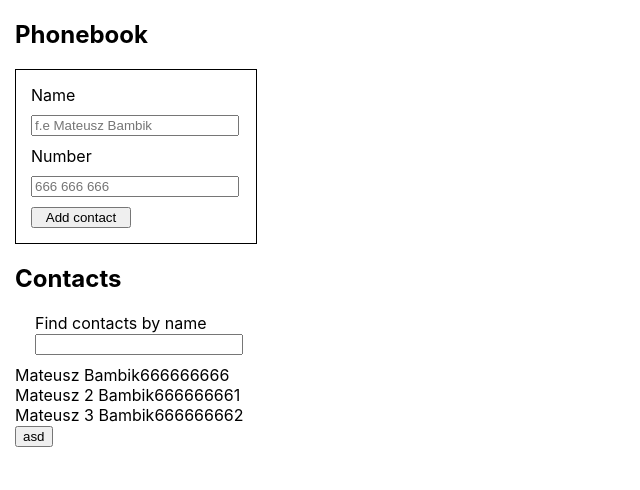
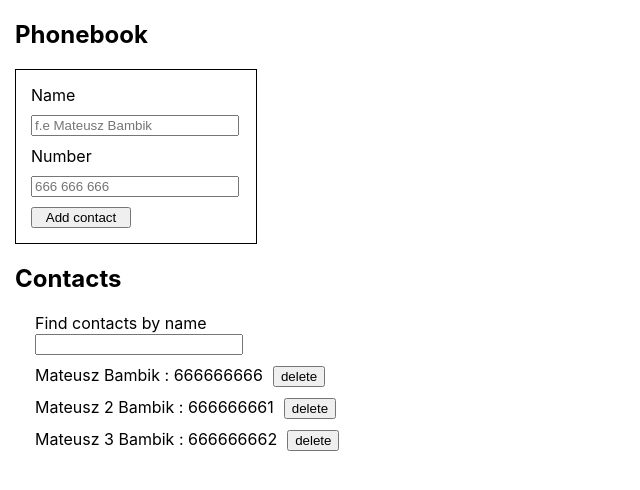
Before and after one commit to PPacuk/goit-react-hw-06-phonebook, a React (Create React App) app: page / in a window 1280 px wide. Shown: the top 490 px of the page, without its empty margins (0-640 px from the left). Built offline with nearby package versions, Linux system fonts and the light colour scheme.

Commit message:
added
redux deleteContact

```diff
--- a/src/components/App.jsx
+++ b/src/components/App.jsx
@@ -11,10 +11,13 @@ import { ContactList } from './ContactList/ContactList';
 import Section from './Section/Section';
 import { Filter } from './Filter/Filter';
 import css from './App.module.css';
+import { getContactCard } from 'redux/selectors';
 
 export const App = () => {
   const [contacts, setContacts] = useState([]);
   const [filter, setFilter] = useState('');
+   const reduxContactCard = useSelector(getContactCard);
+   const dispatch = useDispatch();
 
   const addContact = ({ name, number }) => {
     const contactCard = {
@@ -23,12 +26,12 @@ export const App = () => {
       number: number,
     };
 
-    const isOnList = contacts
+    const isOnList = reduxContactCard
       .map(contact => contact.name.toLocaleLowerCase())
       .includes(name.toLocaleLowerCase());
 
     if (!isOnList) {
-      const newList = [...contacts, contactCard];
+      const newList = [...reduxContactCard, contactCard];
       setContacts(newList);
       Notify.success(`${name} added to contact list!`);
       localStorage.setItem('phonebook', JSON.stringify(newList));
@@ -37,13 +40,13 @@ export const App = () => {
     }
   };
 
-  const deleteContact = contactId => {
-    setContacts(contacts.filter(contact => contact.id !== contactId));
-    localStorage.setItem(
-      'phonebook',
-      JSON.stringify(contacts.filter(contact => contact.id !== contactId))
-    );
-  };
+  // const deleteContact = contactId => {
+  //   setContacts(contacts.filter(contact => contact.id !== contactId));
+  //   localStorage.setItem(
+  //     'phonebook',
+  //     JSON.stringify(contacts.filter(contact => contact.id !== contactId))
+  //   );
+  // };
 
   const searchInputHandler = e => {
     setFilter(e.currentTarget.value);
@@ -58,34 +61,36 @@ export const App = () => {
     // eslint-disable-next-line react-hooks/exhaustive-deps
   }, []);
 
-  const reduxContactCard = useSelector(state => state.contacts);
-  const dispatch = useDispatch();
+
 
   return (
     <>
       <Section title="Phonebook">
-        <ContactForm onAddContact={addContact} />
+        <ContactForm />
       </Section>
       <Section title="Contacts">
         <div className={css.contactsWrapper}>
           <Filter searchInputHandler={searchInputHandler} />
           <ContactList
             filter={filter}
-            contacts={contacts}
-            deleteContact={deleteContact}
+            // contacts={contacts}
+            // deleteContact={deleteContact}
           />
         </div>
       </Section>
 
-      <div>
+      {/* <div>
         <ul>
           {reduxContactCard.map(e => (
-            <li key={e.id}>{e.name}{ e.number}</li>
+            <li key={e.id}>
+              {e.name}
+              {e.number}
+            </li>
           ))}
         </ul>
 
         <button onClick={() => dispatch(addContact1())}>asd</button>
-      </div>
+      </div> */}
     </>
   );
 };
--- a/src/components/ContactForm/ContactForm.jsx
+++ b/src/components/ContactForm/ContactForm.jsx
@@ -4,7 +4,7 @@ import { PropTypes } from 'prop-types';
 import { useDispatch } from 'react-redux';
 import { addContact1 } from 'redux/contactSlice';
 
-export const ContactForm = ({onAddContact}) => {
+export const ContactForm = () => {
   const [name, setName] = useState('');
   const [number, setNumber] = useState('');
   const dispatch = useDispatch();
@@ -19,7 +19,6 @@ export const ContactForm = ({onAddContact}) => {
 
   const handleSubmit = e => {
     e.preventDefault();
-    onAddContact({ name, number });
     dispatch(addContact1(name, number))
     setName('')
     setNumber('')
--- a/src/components/ContactList/ContactList.jsx
+++ b/src/components/ContactList/ContactList.jsx
@@ -1,19 +1,25 @@
 import { PropTypes } from 'prop-types';
 import css from './ContactList.module.css';
+import { useDispatch, useSelector } from 'react-redux';
+import { deleteContact1 } from 'redux/contactSlice';
+import { getContactCard } from 'redux/selectors';
 
 export const ContactList = ({ filter, contacts, deleteContact }) => {
+  const contactCard = useSelector(getContactCard);
+  const dispatch = useDispatch();
+
   return (
     <ul className={css.contactsList}>
-      {contacts
+      {contactCard
         .filter(contact =>
           contact.name.toLocaleLowerCase().includes(filter.toLocaleLowerCase())
         )
-        .map(contact => (
-          <li key={contact.id}>
-            {contact.name} : {contact.number}{' '}
+        .map(({id, name, number}) => (
+          <li key={id}>
+            {name} : {number}
             <button
               className={css.contactsBtn}
-              onClick={() => deleteContact(contact.id)}
+              onClick={() => dispatch(deleteContact1(id))}
             >
               delete
             </button>
--- a/src/redux/contactSlice.js
+++ b/src/redux/contactSlice.js
@@ -28,9 +28,13 @@ export const contactSlice = createSlice({
         };
       },
     },
+    deleteContact1(state, action) {
+      const index = state.contacts.findIndex(contact => contact.id === action.payload);
+      state.contacts.splice(index, 1)
+    },
   },
 });
 
-export const { addContact1 } = contactSlice.actions;
+export const { addContact1, deleteContact1 } = contactSlice.actions;
 
 export const contactReducer = contactSlice.reducer;
--- a/src/redux/selectors.js
+++ b/src/redux/selectors.js
@@ -0,0 +1 @@
+export const getContactCard = state => state.contacts;
```
